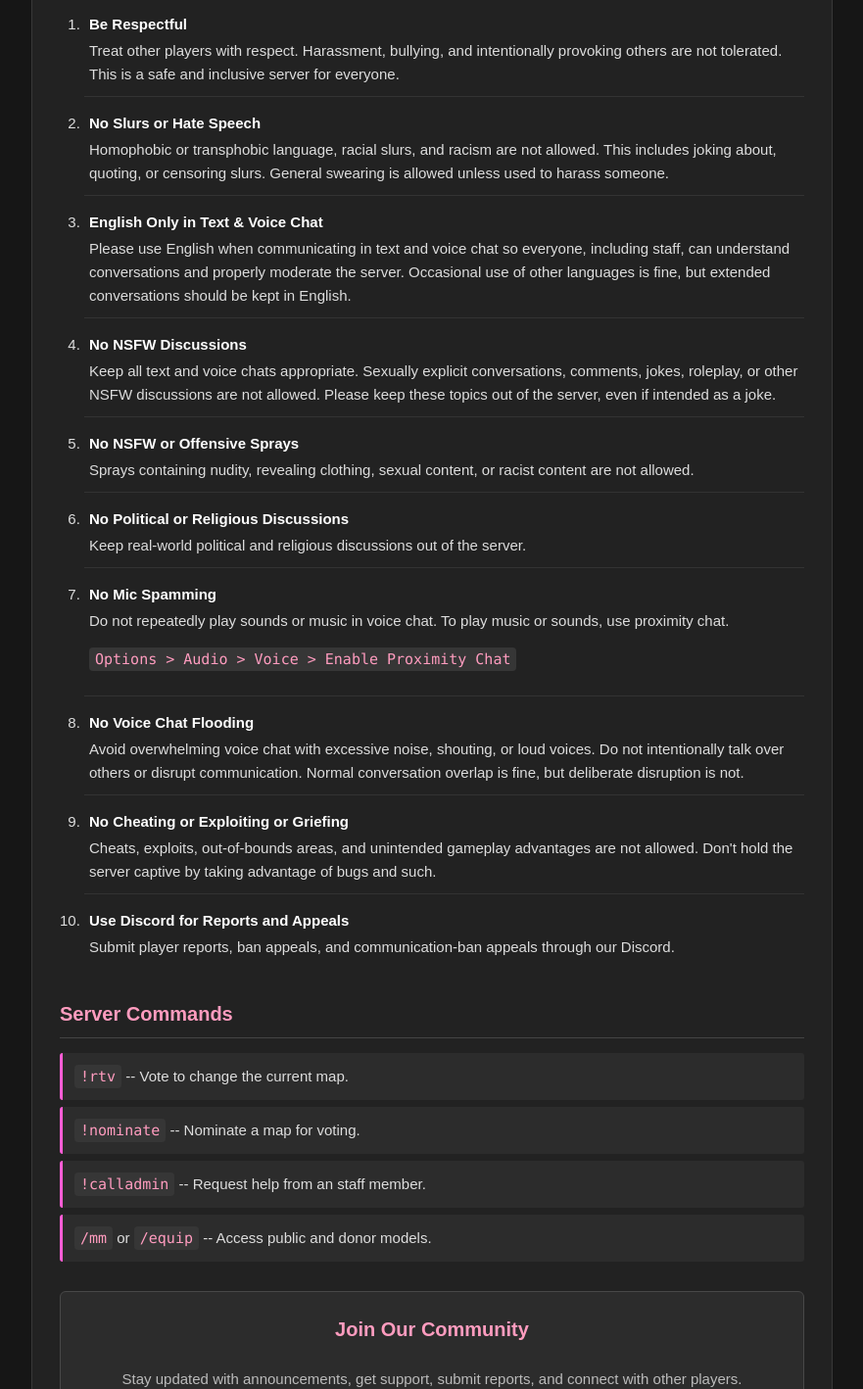
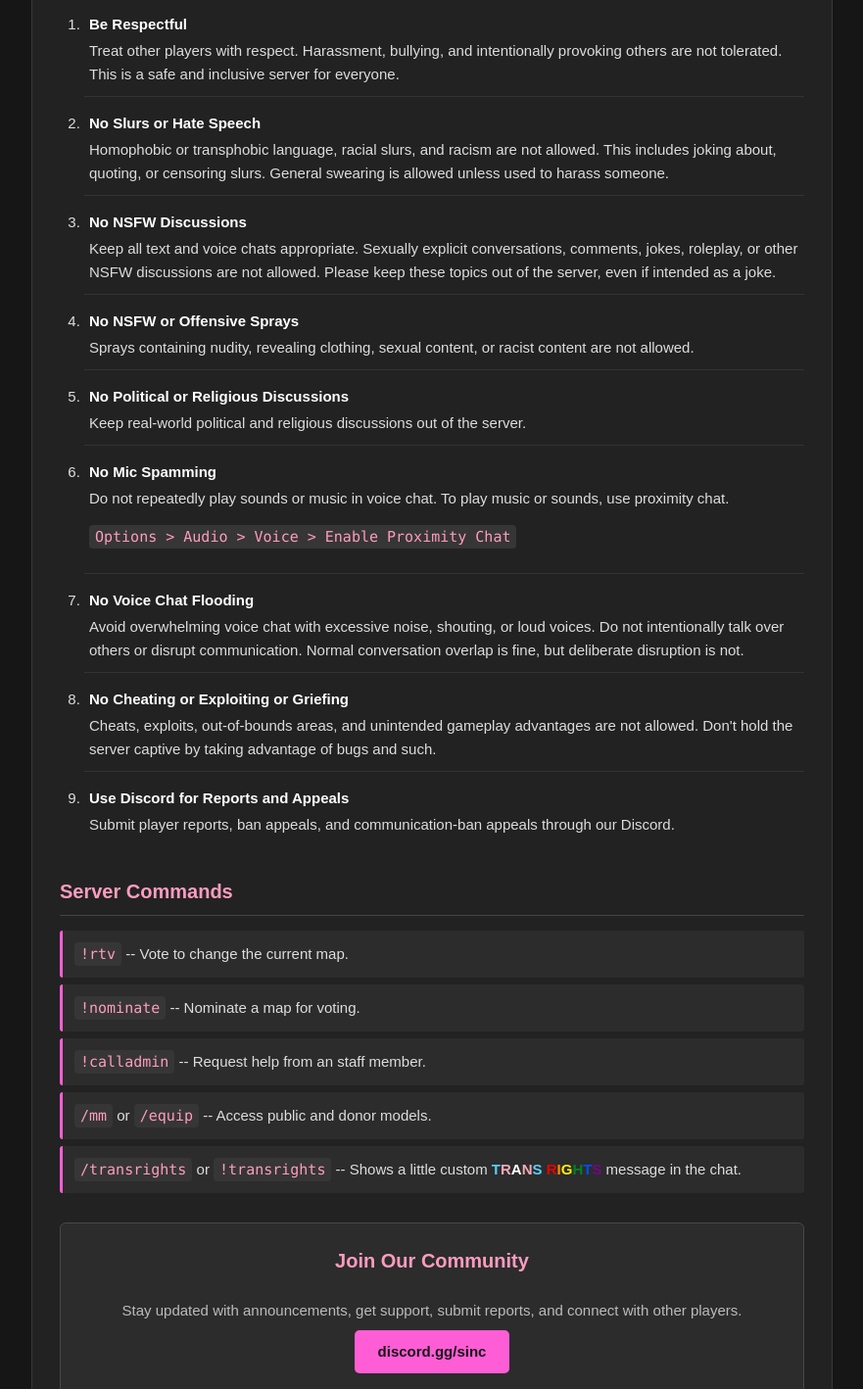
Before and after one commit to MercyMarcy/ShenMotdWebsite, a plain HTML site: page index.html in a window 1280 px wide. Shown: the part 231-1649 px from the top of the page at 98% size, without its empty margins (199-1080 px from the left). Drawn offline with Linux system fonts and the light colour scheme.

Commit message:
Update index.html

```diff
--- a/index.html
+++ b/index.html
@@ -174,11 +174,6 @@
       </li>
 
       <li>
-        <strong>English Only in Text & Voice Chat</strong>
-        Please use English when communicating in text and voice chat so everyone, including staff, can understand conversations and properly moderate the server. Occasional use of other languages is fine, but extended conversations should be kept in English.
-      </li>
-
-      <li>
         <strong>No NSFW Discussions</strong>
         Keep all text and voice chats appropriate. Sexually explicit conversations, comments, jokes, roleplay, or
         other NSFW discussions are not allowed. Please keep these topics out of the server, even if intended as a joke.
@@ -250,6 +245,14 @@
         <code>/mm</code> or <code>/equip</code>
         -- Access public and donor models.
       </li>
+
+      <li>
+        <code>/transrights</code> or <code>!transrights</code>
+        -- Shows a little custom <b>
+<span style="color:#5BCEFA">T</span><span style="color:#F5A9B8">R</span><span style="color:#FFFFFF">A</span><span style="color:#F5A9B8">N</span><span style="color:#5BCEFA">S</span>
+<span style="color:#E40303">R</span><span style="color:#FF8C00">I</span><span style="color:#FFED00">G</span><span style="color:#008026">H</span><span style="color:#004DFF">T</span><span style="color:#750787">S</span>
+</b>message in the chat.
+      </li>
     </ul>
 
     <div class="discord">
```
